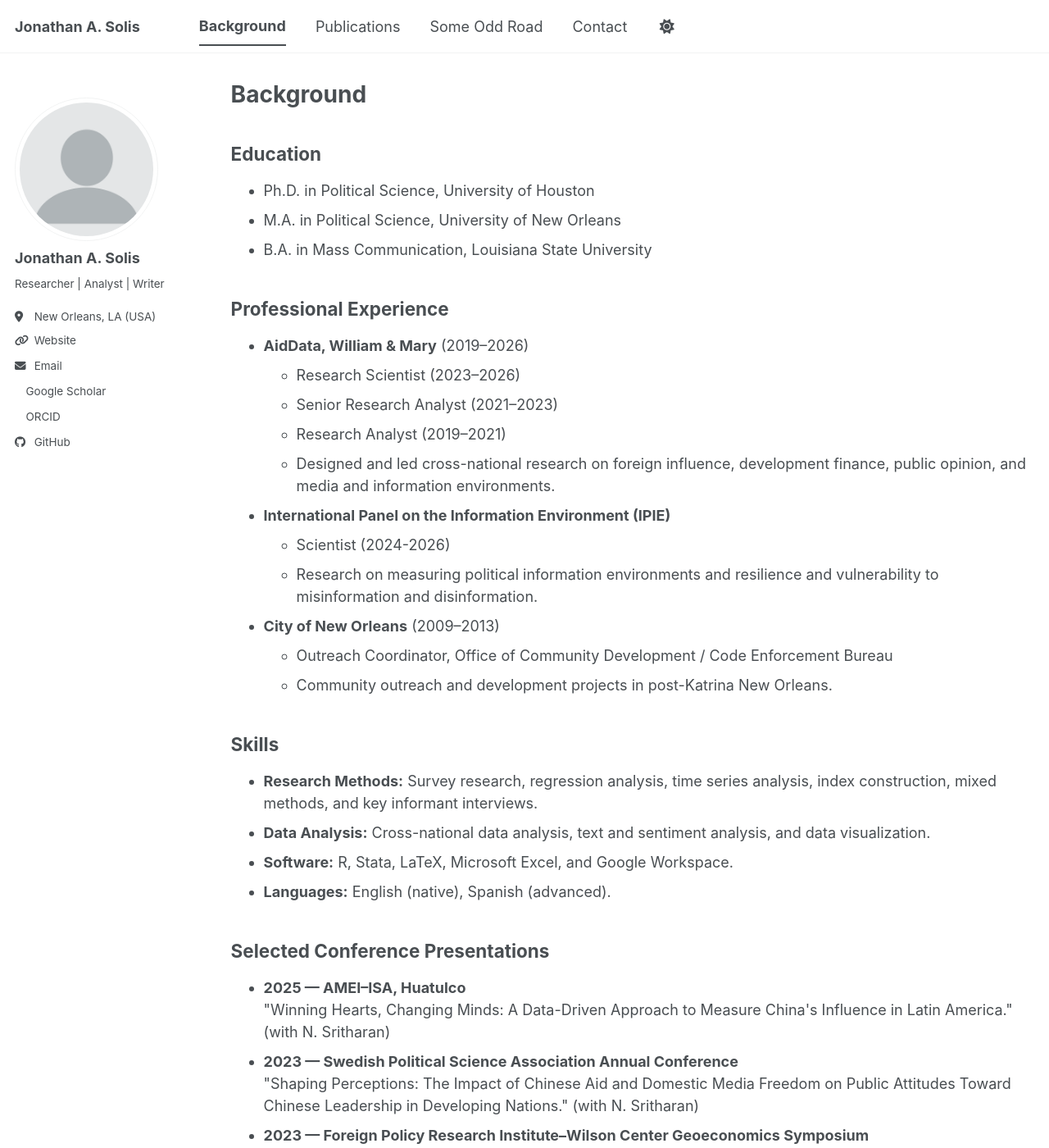
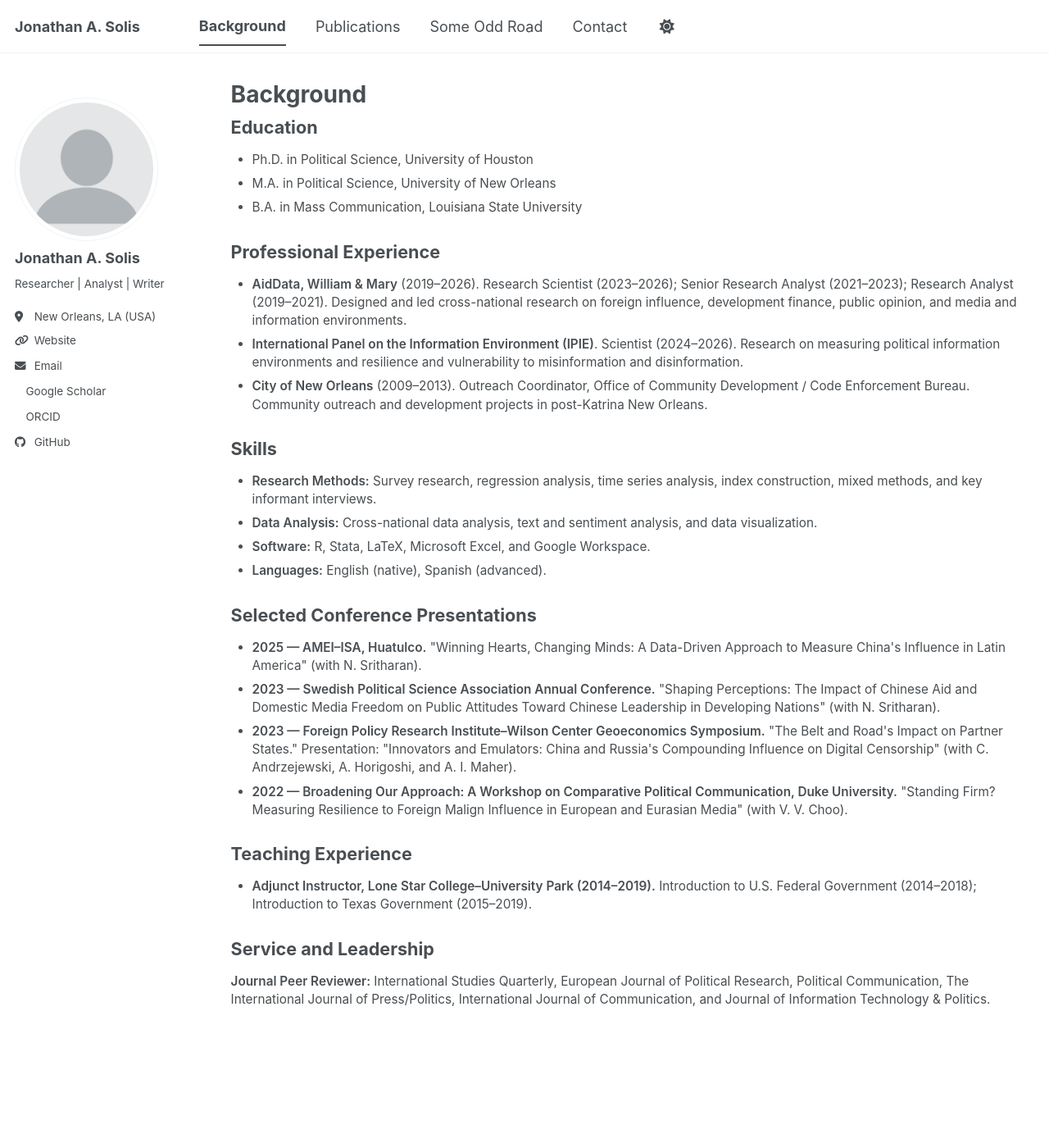
Before and after one commit to westbank-alchemy/westbank-alchemy.github.io, a Jekyll site: the page built from _pages/cv.md, in a window 1280 px wide and 1400 px high. Shown: the whole window at 82% size. Built offline with Jekyll 4.4.1, drawn with Linux system fonts in a browser that asks for light colours; a style sheet for code colours, icons or effects is not loaded; some of the changed text lies outside the part shown.

Commit message:
Update cv.md 1

```diff
--- a/_pages/cv.md
+++ b/_pages/cv.md
@@ -8,6 +8,49 @@ redirect_from:
 ---
 
 {% include base_path %}
+
+<style>
+  .background-compact {
+    font-size: 0.85rem;
+    line-height: 1.45;
+  }
+
+  .background-compact h2 {
+    font-size: 1.2rem;
+    font-weight: 700;
+    margin-top: 1.4em;
+    margin-bottom: 0.5em;
+    padding-bottom: 0.2em;
+  }
+
+  .background-compact h2:first-child {
+    margin-top: 0;
+  }
+
+  .background-compact ul {
+    margin: 0 0 0.8em 1.2em;
+    padding-left: 0.5em;
+  }
+
+  .background-compact li {
+    font-size: inherit !important;
+    line-height: 1.45;
+    margin-bottom: 0.45em;
+    padding: 0;
+  }
+
+  .background-compact p {
+    font-size: inherit !important;
+    line-height: 1.45;
+    margin: 0 0 0.6em;
+  }
+
+  .background-compact strong {
+    font-weight: 600;
+  }
+</style>
+
+<div class="background-compact">
 
 <h2>Education</h2>
 
@@ -21,29 +64,21 @@ redirect_from:
 
 <ul>
   <li>
-    <strong>AidData, William & Mary</strong> (2019–2026)
-    <ul>
-      <li>Research Scientist (2023–2026)</li>
-      <li>Senior Research Analyst (2021–2023)</li>
-      <li>Research Analyst (2019–2021)</li>
-      <li>Designed and led cross-national research on foreign influence, development finance, public opinion, and media and information environments.</li>
-    </ul>
+    <strong>AidData, William &amp; Mary</strong> (2019–2026).
+    Research Scientist (2023–2026); Senior Research Analyst (2021–2023); Research Analyst (2019–2021).
+    Designed and led cross-national research on foreign influence, development finance, public opinion, and media and information environments.
   </li>
 
   <li>
-    <strong>International Panel on the Information Environment (IPIE)</strong>
-    <ul>
-      <li>Scientist (2024-2026)</li>
-      <li>Research on measuring political information environments and resilience and vulnerability to misinformation and disinformation.</li>
-    </ul>
+    <strong>International Panel on the Information Environment (IPIE)</strong>.
+    Scientist (2024–2026).
+    Research on measuring political information environments and resilience and vulnerability to misinformation and disinformation.
   </li>
 
   <li>
-    <strong>City of New Orleans</strong> (2009–2013)
-    <ul>
-      <li>Outreach Coordinator, Office of Community Development / Code Enforcement Bureau</li>
-      <li>Community outreach and development projects in post-Katrina New Orleans.</li>
-    </ul>
+    <strong>City of New Orleans</strong> (2009–2013).
+    Outreach Coordinator, Office of Community Development / Code Enforcement Bureau.
+    Community outreach and development projects in post-Katrina New Orleans.
   </li>
 </ul>
 
@@ -60,40 +95,38 @@ redirect_from:
 
 <ul>
   <li>
-    <strong>2025 — AMEI–ISA, Huatulco</strong><br>
-    "Winning Hearts, Changing Minds: A Data-Driven Approach to Measure China's Influence in Latin America."
-    (with N. Sritharan)
+    <strong>2025 — AMEI–ISA, Huatulco.</strong>
+    "Winning Hearts, Changing Minds: A Data-Driven Approach to Measure China's Influence in Latin America" (with N. Sritharan).
   </li>
 
   <li>
-    <strong>2023 — Swedish Political Science Association Annual Conference</strong><br>
-    "Shaping Perceptions: The Impact of Chinese Aid and Domestic Media Freedom on Public Attitudes Toward Chinese Leadership in Developing Nations."
-    (with N. Sritharan)
+    <strong>2023 — Swedish Political Science Association Annual Conference.</strong>
+    "Shaping Perceptions: The Impact of Chinese Aid and Domestic Media Freedom on Public Attitudes Toward Chinese Leadership in Developing Nations" (with N. Sritharan).
   </li>
 
   <li>
-    <strong>2023 — Foreign Policy Research Institute–Wilson Center Geoeconomics Symposium</strong><br>
-    "The Belt and Road's Impact on Partner States."<br>
-    Presentation: "Innovators and Emulators: China and Russia's Compounding Influence on Digital Censorship."
-    (with C. Andrzejewski, A. Horigoshi, and A. I. Maher)
+    <strong>2023 — Foreign Policy Research Institute–Wilson Center Geoeconomics Symposium.</strong>
+    "The Belt and Road's Impact on Partner States."
+    Presentation: "Innovators and Emulators: China and Russia's Compounding Influence on Digital Censorship" (with C. Andrzejewski, A. Horigoshi, and A. I. Maher).
   </li>
 
   <li>
-    <strong>2022 — Broadening Our Approach: A Workshop on Comparative Political Communication, Duke University</strong><br>
-    "Standing Firm? Measuring Resilience to Foreign Malign Influence in European and Eurasian Media."
-    (with V. V. Choo)
+    <strong>2022 — Broadening Our Approach: A Workshop on Comparative Political Communication, Duke University.</strong>
+    "Standing Firm? Measuring Resilience to Foreign Malign Influence in European and Eurasian Media" (with V. V. Choo).
   </li>
 </ul>
 
-
 <h2>Teaching Experience</h2>
 
-<p><strong>Adjunct Instructor, Lone Star College–University Park (2014–2019)</strong></p>
-
 <ul>
-  <li>Introduction to U.S. Federal Government (2014–2018)</li>
-  <li>Introduction to Texas Government (2015–2019)</li>
+  <li>
+    <strong>Adjunct Instructor, Lone Star College–University Park (2014–2019).</strong>
+    Introduction to U.S. Federal Government (2014–2018); Introduction to Texas Government (2015–2019).
+  </li>
 </ul>
 
 <h2>Service and Leadership</h2>
+
 <p><strong>Journal Peer Reviewer:</strong> International Studies Quarterly, European Journal of Political Research, Political Communication, The International Journal of Press/Politics, International Journal of Communication, and Journal of Information Technology &amp; Politics.</p>
+
+</div>
```
